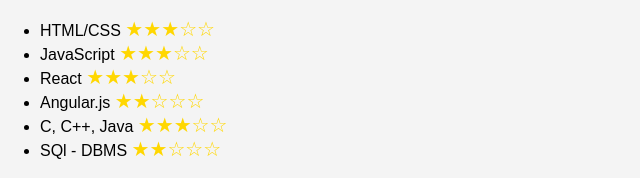
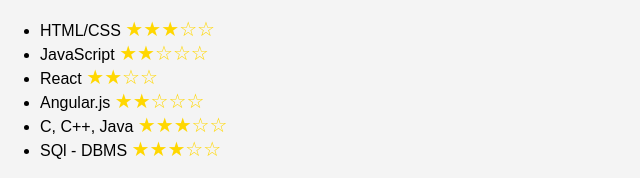
Before and after one commit to Subbasirisha/My-Resume, a plain HTML site: page index.html in a window 1280 px wide. Shown: the part 1118-1296 px from the top of the page, 0-640 px from the left. Drawn offline with Linux system fonts and the light colour scheme.

Commit message:
Update index.html

```diff
--- a/index.html
+++ b/index.html
@@ -92,11 +92,11 @@
         <h2>Skills</h2>
         <ul>
             <li>HTML/CSS <span class="skill-stars">★★★☆☆</span></li>
-            <li>JavaScript <span class="skill-stars">★★★☆☆</span></li>
-            <li>React <span class="skill-stars">★★★☆☆</span></li>
+            <li>JavaScript <span class="skill-stars">★★☆☆☆</span></li>
+            <li>React <span class="skill-stars">★★☆☆</span></li>
             <li>Angular.js <span class="skill-stars">★★☆☆☆</span></li>
             <li>C, C++, Java <span class="skill-stars">★★★☆☆</span></li>
-            <li>SQl - DBMS <span class="skill-stars">★★☆☆☆</span></li>
+            <li>SQl - DBMS <span class="skill-stars">★★★☆☆</span></li>
         </ul>
     </div>
 
```
